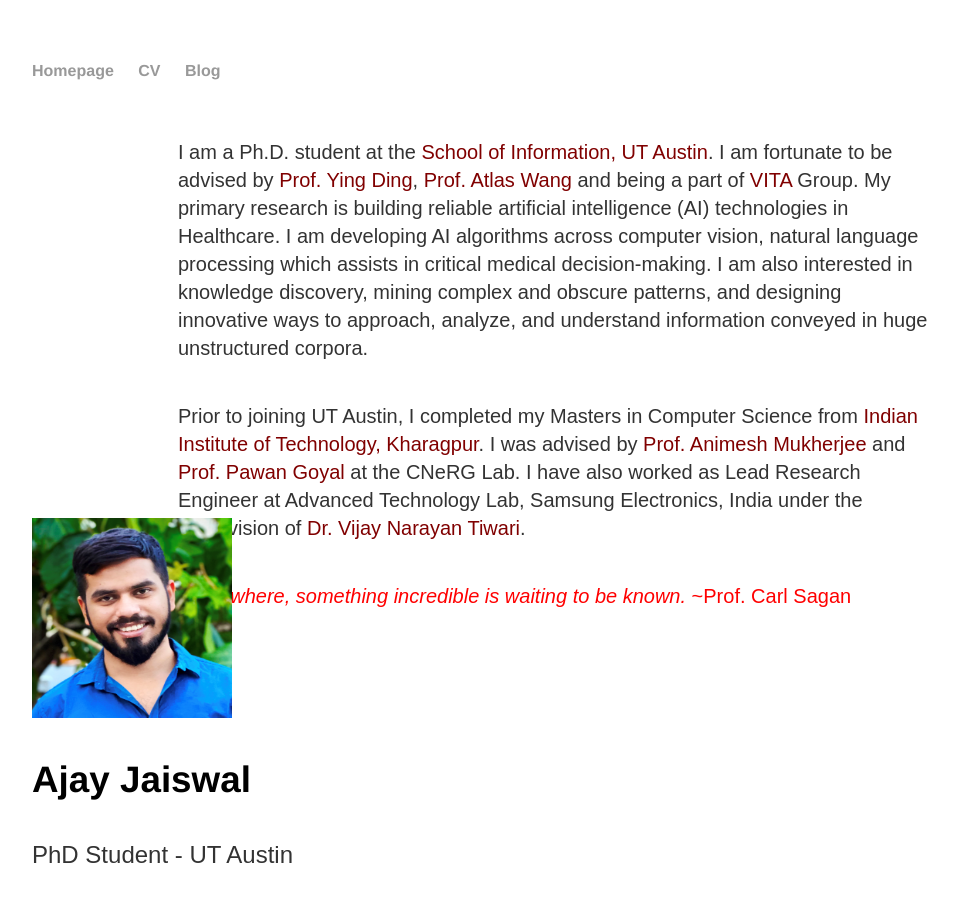
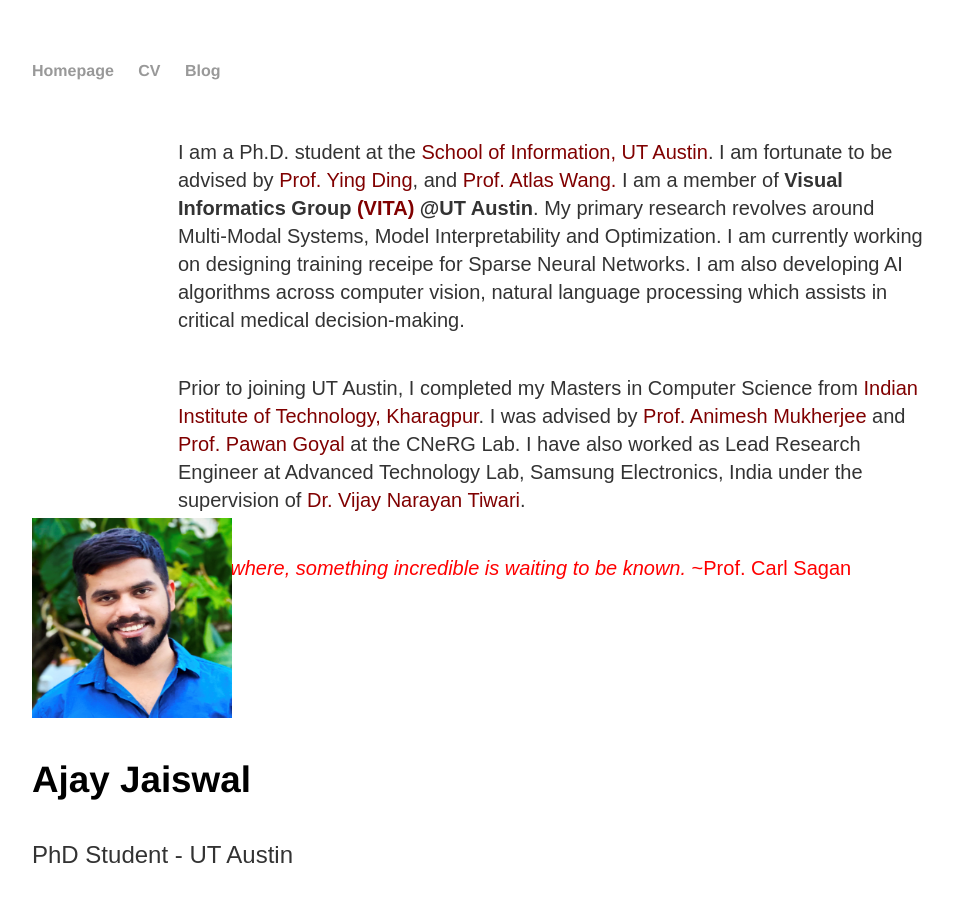
Before and after one commit to Ajay1994/ajay1994.github.io, a Jekyll site: the page built from index.html, in a window 1280 px wide and 900 px high. Shown: the whole window, without its empty margins (160-1118 px from the left). Built offline with Jekyll 4.4.1, drawn with Linux system fonts in a browser that asks for light colours.

Commit message:
Update index.html

```diff
--- a/index.html
+++ b/index.html
@@ -8,13 +8,13 @@
 				<p style="font-size:20px;display: inline-block;">I am a Ph.D. student at the
 					<a href = "https://www.ischool.utexas.edu/" style="color:#800000">
 					School of Information, UT Austin</a>. I am fortunate to be advised by
-					<a href = "https://yingding.ischool.utexas.edu/" style="color:#800000">Prof. Ying Ding</a>,
-					<a href = "https://www.ece.utexas.edu/people/faculty/atlas-wang" style="color:#800000">Prof. Atlas Wang</a> and being a part of
-					<a href = "https://vita-group.github.io/" style="color:#800000">VITA</a> Group.
-					My primary research is building reliable artificial intelligence (AI) technologies in Healthcare. I am developing AI algorithms
-					across computer vision, natural language processing which assists in critical medical decision-making. I am also interested in
-					knowledge discovery, mining complex and obscure patterns, and designing innovative ways to approach, analyze, and understand
-					information conveyed in huge unstructured corpora.</p>
+					<a href = "https://yingding.ischool.utexas.edu/" style="color:#800000">Prof. Ying Ding</a>, and
+					<a href = "https://www.ece.utexas.edu/people/faculty/atlas-wang" style="color:#800000">Prof. Atlas Wang.</a> I am a member of
+					<b>Visual Informatics Group
+					<a href = "https://vita-group.github.io/" style="color:#800000">(VITA)</a> @UT Austin</b>.
+					My primary research revolves around Multi-Modal Systems, Model Interpretability and Optimization. I am currently working on designing
+					training receipe for Sparse Neural Networks. I am also developing AI algorithms
+					across computer vision, natural language processing which assists in critical medical decision-making.</p>
 
 				<p style="font-size:20px;display: inline-block;">Prior to joining UT Austin, I completed my Masters in Computer Science from
 					<a href = "http://www.iitkgp.ac.in/" style="color:#800000">Indian Institute of Technology, Kharagpur</a>.
```
